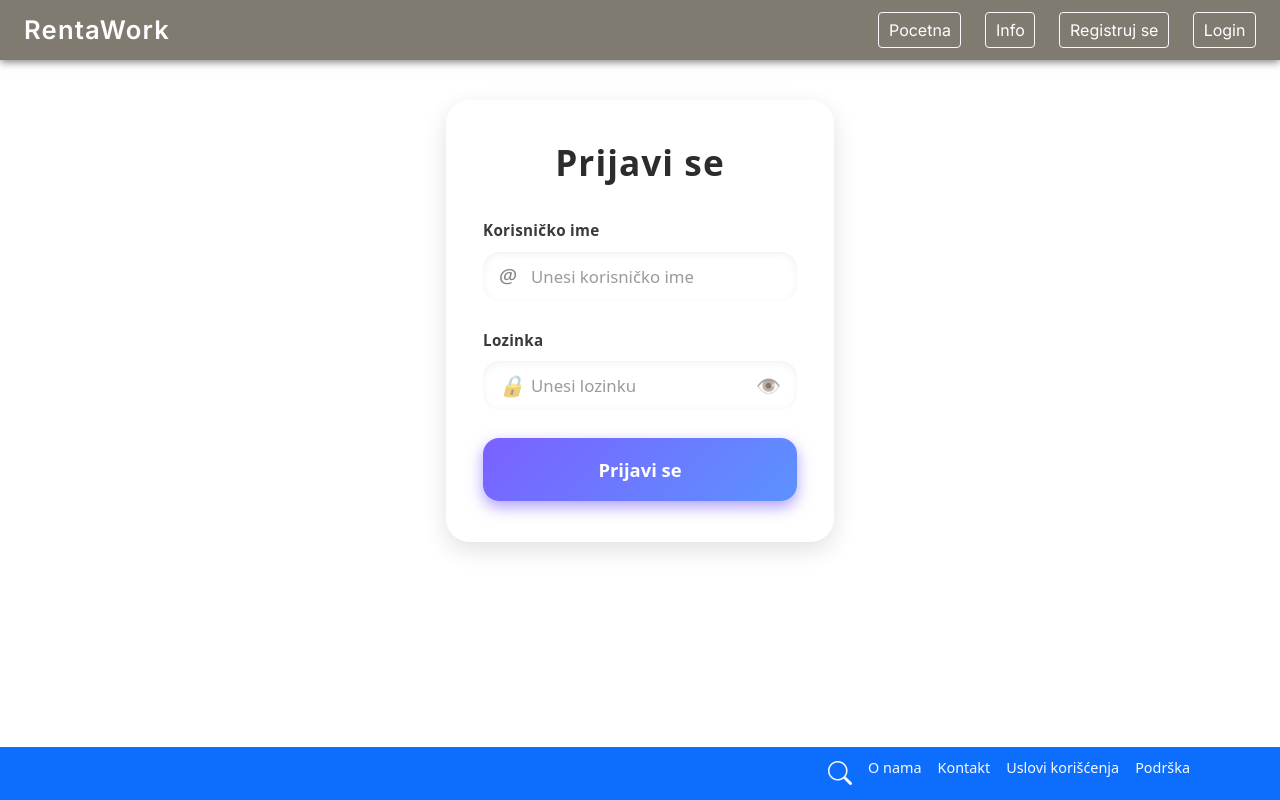
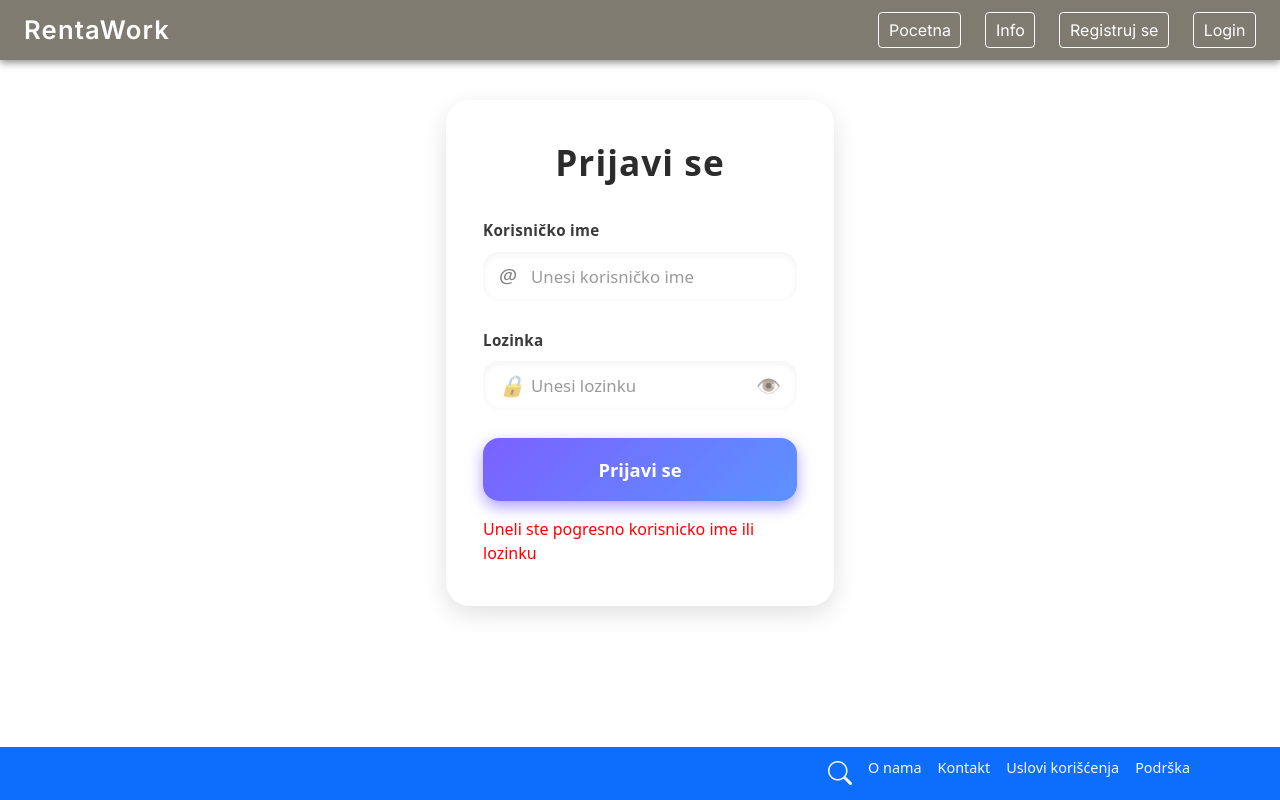
Before and after one commit to mnenadmm/rentaWorks, an Angular app in the folder client/: page /login in a window 1280 px wide. Built offline with nearby package versions, Linux system fonts and the light colour scheme.

Commit message:
login sredjivanje forme

```diff
--- a/client/src/app/auth/login/login.component.html
+++ b/client/src/app/auth/login/login.component.html
@@ -34,6 +34,11 @@
       </div>
 
       <button type="submit">Prijavi se</button>
+
+      <!-- Ovde ide error poruka -->
+      <div *ngIf="errorMessage" class="error-message" role="alert" aria-live="assertive" style="color: red; margin-top: 1rem;">
+        {{ errorMessage }}
+      </div>
     </form>
   </div>
 </div>
--- a/client/src/app/auth/login/login.component.ts
+++ b/client/src/app/auth/login/login.component.ts
@@ -1,10 +1,10 @@
 import { Component } from '@angular/core';
 import { FormsModule } from '@angular/forms';
-
+import { CommonModule } from '@angular/common';
 @Component({
   selector: 'app-login',
   standalone: true,
-  imports: [FormsModule],
+  imports: [FormsModule,CommonModule],
   templateUrl: './login.component.html',
   styleUrls: ['./login.component.css']
 })
@@ -12,17 +12,21 @@ export class LoginComponent {
   username: string = '';
   password: string = '';
   showPassword: boolean = false;
+  errorMessage: string | null = 'Uneli ste pogresno korisnicko ime ili lozinku';
 
   togglePasswordVisibility() {
     this.showPassword = !this.showPassword;
   }
 
   onLogin() {
+    // Resetuj error poruku pre provere
+    this.errorMessage = null;
+
     if (this.username && this.password) {
       console.log('Prijava uspešna:', this.username, this.password);
       // Ovde možeš emitovati event, pozvati servis, itd.
     } else {
-      alert('Molimo unesite korisničko ime i lozinku.');
+      this.errorMessage = 'Molimo unesite korisničko ime i lozinku.';
     }
   }
 }
```
